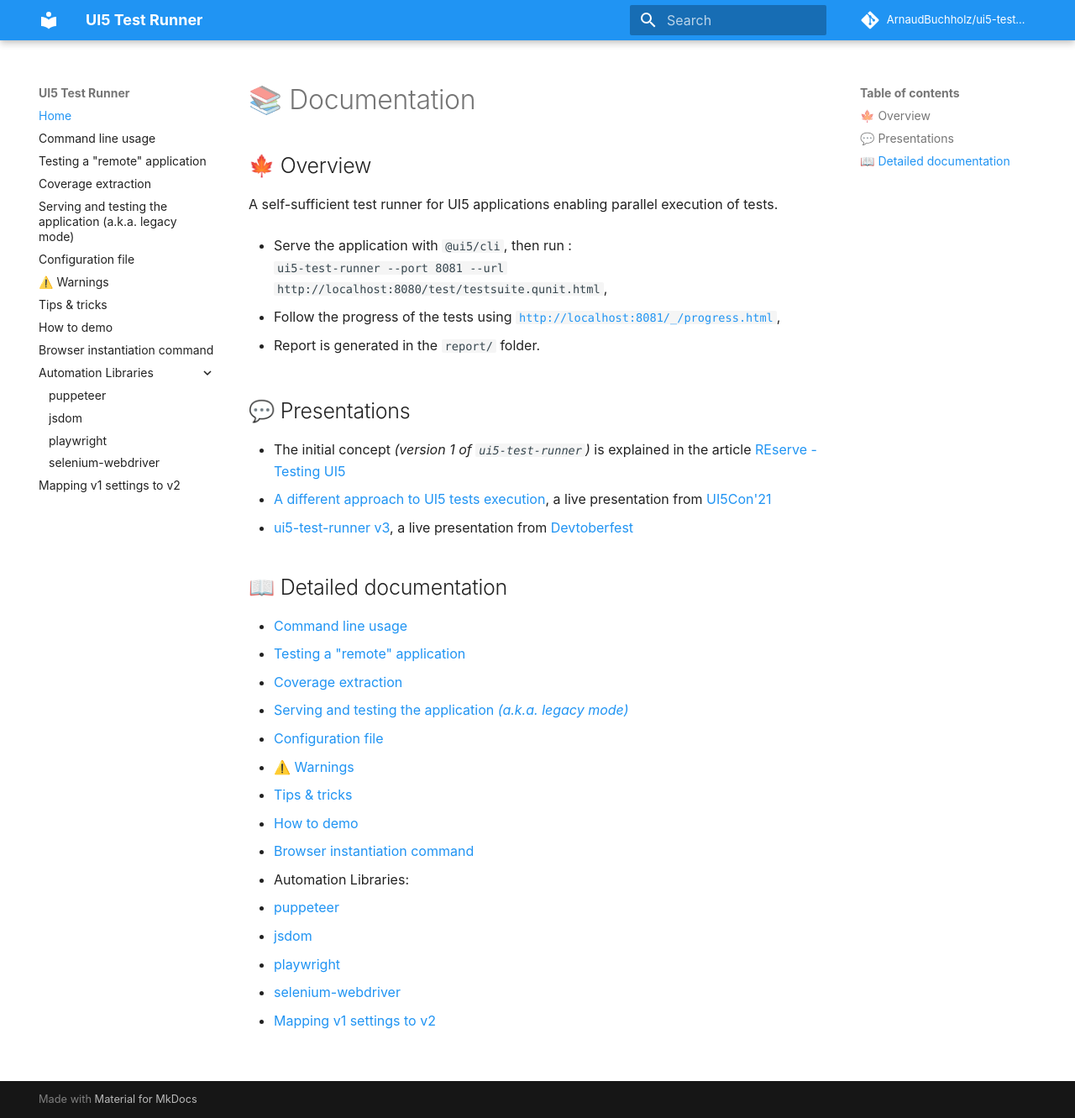
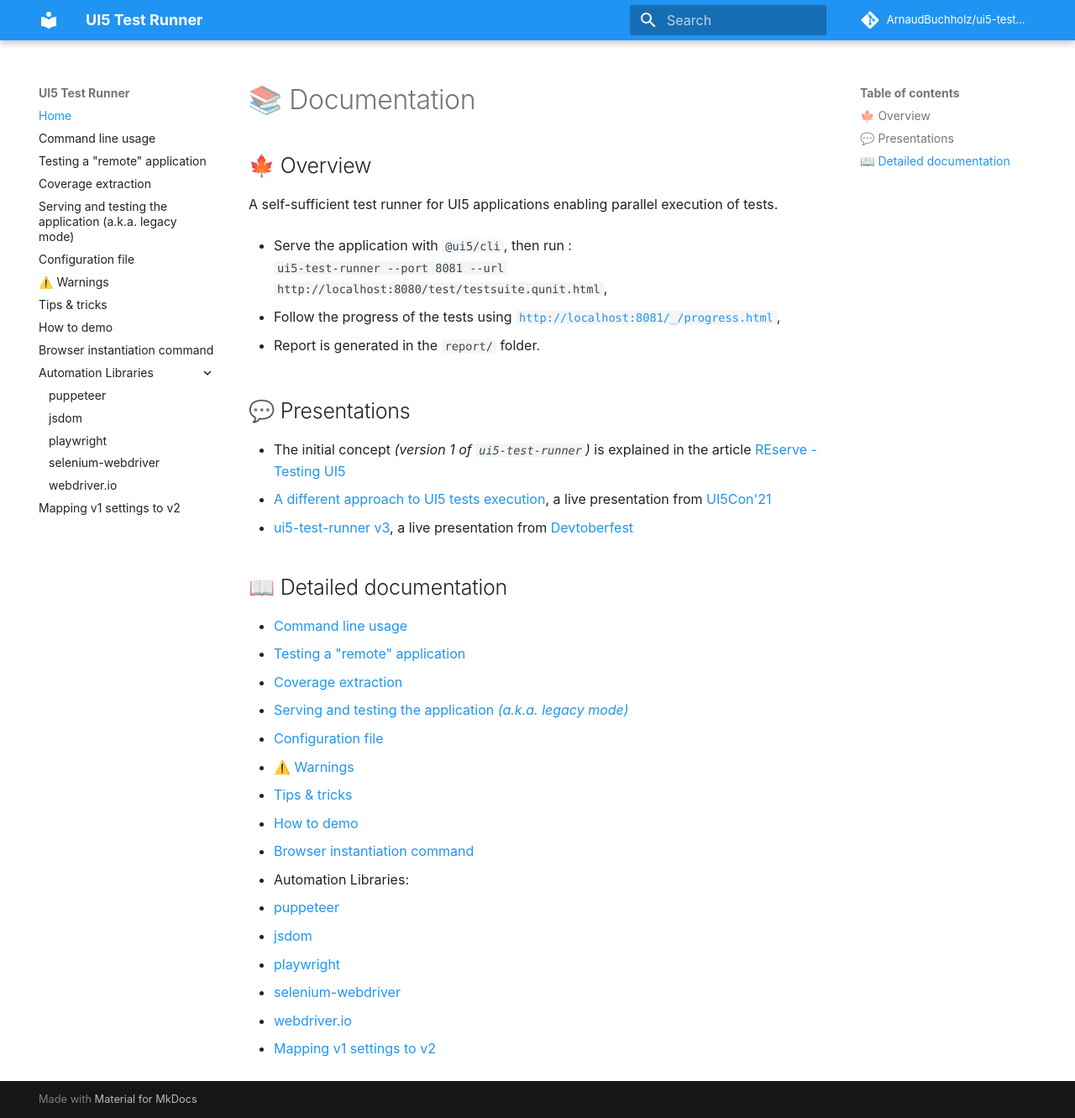
Before and after one commit to ArnaudBuchholz/ui5-test-runner, an MkDocs documentation site: the page built from docs/README.md, in a window 1280 px wide and 1331 px high. Shown: the whole window at 84% size. Built offline with MkDocs 1.6.1 and Material for MkDocs 9.7.7, drawn with Linux system fonts in a browser that asks for light colours; comment, search, counter and statistics services are not loaded.

Commit message:
documentation: adds missing link to webdriver.io

```diff
--- a/docs/README.md
+++ b/docs/README.md
@@ -30,4 +30,5 @@
   * [jsdom](jsdom.md)
   * [playwright](playwright.md)
   * [selenium-webdriver](selenium-webdriver.md)
+  * [webdriver.io](webdriverio.md)
 * [Mapping v1 settings to v2](mapping_v1_v2.md)
--- a/mkdocs.yml
+++ b/mkdocs.yml
@@ -21,6 +21,7 @@
     - jsdom: jsdom.md
     - playwright: playwright.md
     - selenium-webdriver: selenium-webdriver.md
+    - webdriver.io: webdriverio.md
   - Mapping v1 settings to v2: mapping_v1_v2.md
 
 theme:
```
